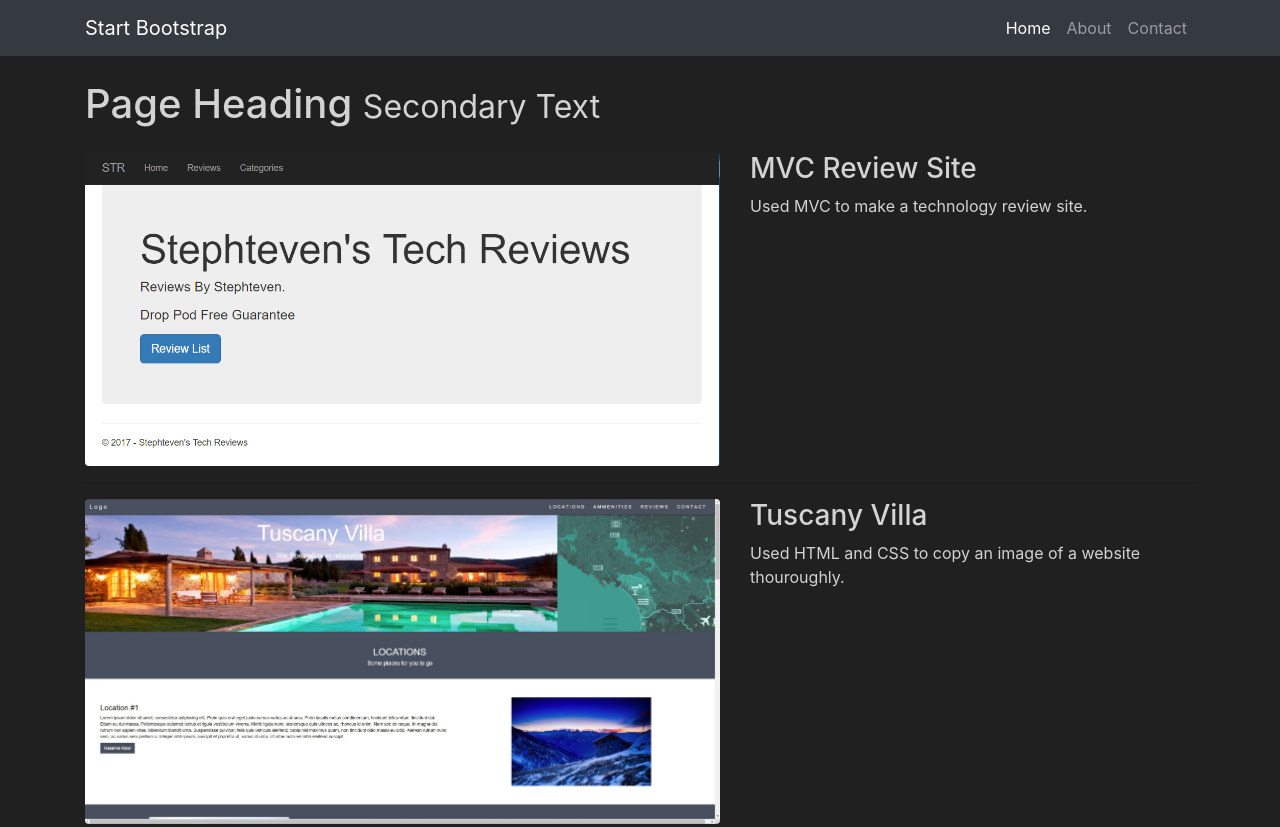
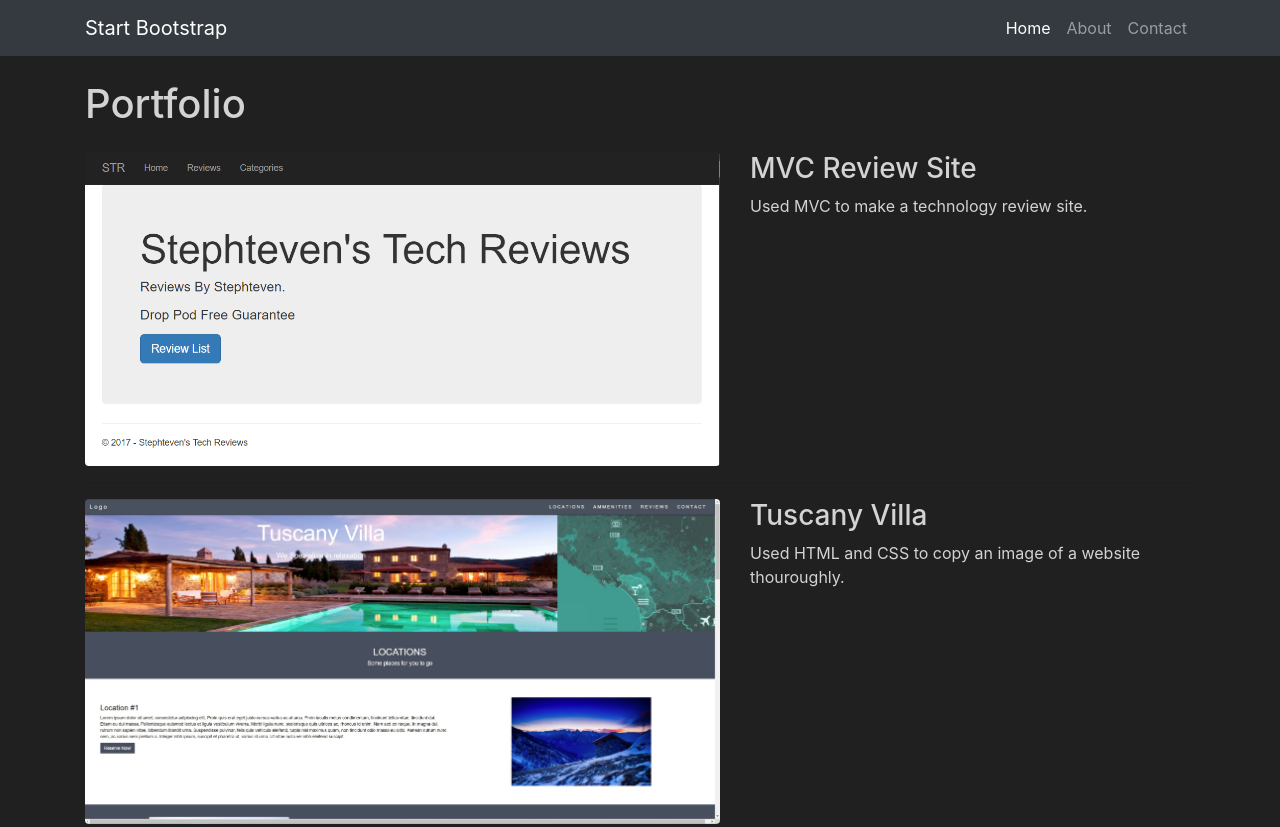
Before and after one commit to NPawloski/NPawloski.github.io, a website: page index.html in a window 1280 px wide. Shown: the top 827 px of the page. Drawn offline with Linux system fonts and the light colour scheme.

Commit message:
fixed heding text not being changed

```diff
--- a/index.html
+++ b/index.html
@@ -55,8 +55,8 @@
 
         <!-- Page Heading -->
         <h1 class="my-4">
-            Page Heading
-            <small>Secondary Text</small>
+            Portfolio
+
         </h1>
 
         <!-- Project One -->
```
